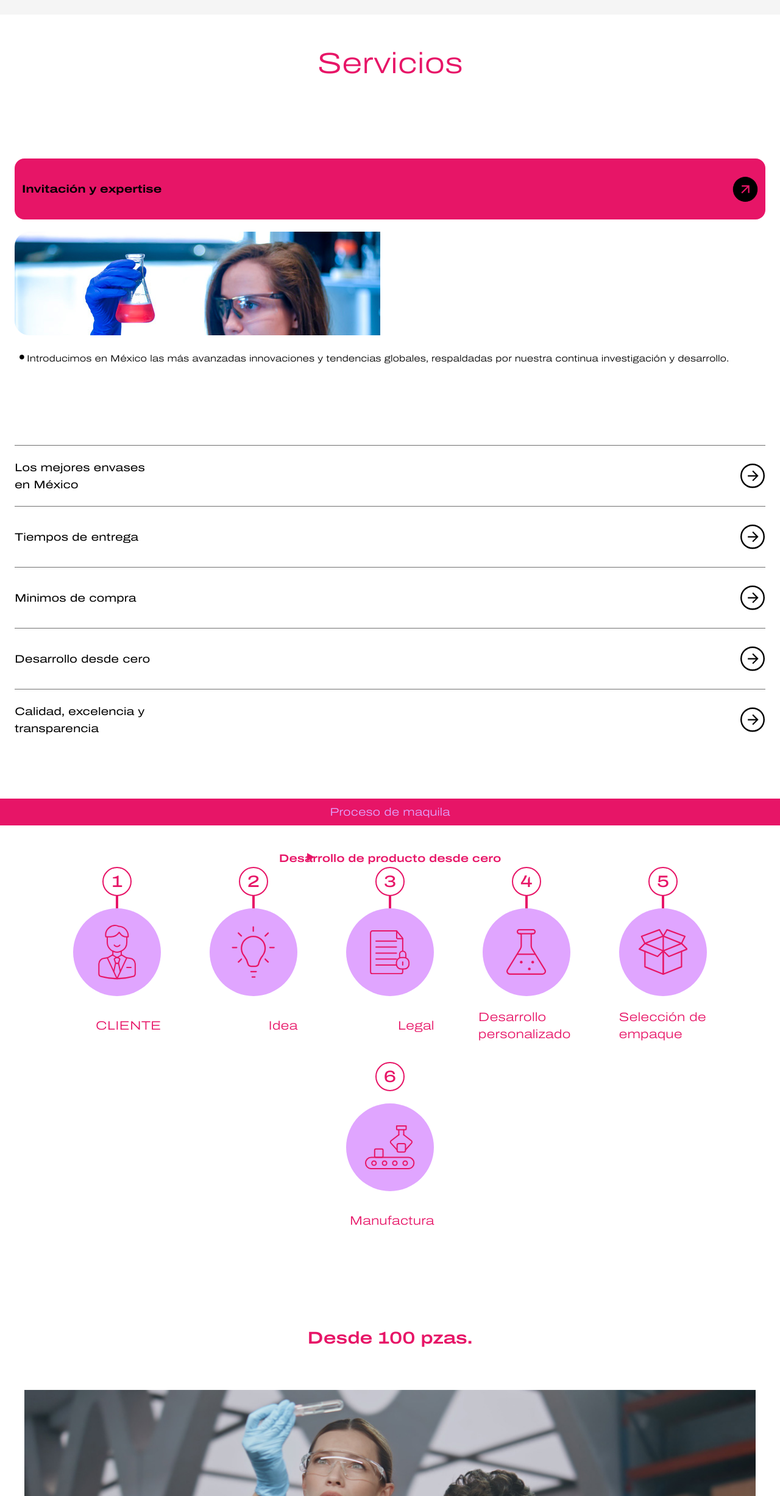
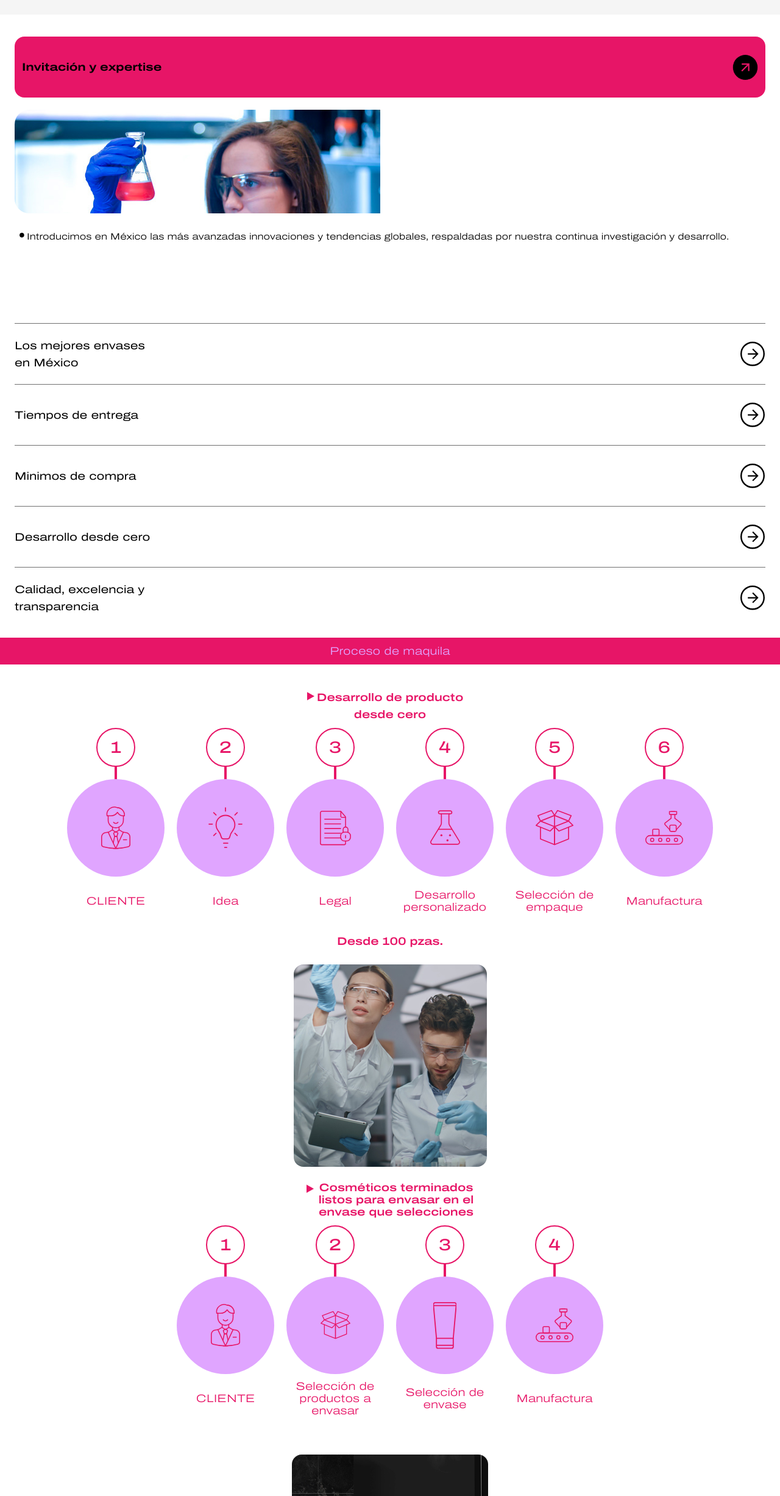
Before and after one commit to AlexRizo/insipiralab, a React (Vite) app: page /maquila in a window 1280 px wide. Shown: the part 1552-4006 px from the top of the page at 61% size. Built offline with nearby package versions, Linux system fonts and the light colour scheme.

Commit message:
npm run build

```diff
--- a/src/components/TimeLine.jsx
+++ b/src/components/TimeLine.jsx
@@ -2,7 +2,7 @@ import { TimeObject } from "./TimeObject";
 
 export const TimeLine = ({ data }) => {
     return (
-        <div className="flex flex-wrap justify-center 2xl:justify-normal 2xl:flex-none gap-8">
+        <div className="flex flex-wrap justify-center 2xl:justify-normal 2xl:flex-normal gap-0 2xl:gap-8 px-2">
             {
                 data.map((item) => (
                     <TimeObject key={ item.id } index={ item.id } text={ item.text } isLast={ data.length === item.id }>
--- a/src/components/TimeObject.jsx
+++ b/src/components/TimeObject.jsx
@@ -1,15 +1,15 @@
 export const TimeObject = ({ children, index = '', text, isLast = false }) => {
     return (
-        <div className="flex flex-col items-center gap-5">
-            <div className="rounded-full size-36 2xl:size-48 flex items-center justify-center bg-[#E0A5FF] order-2 2xl:order-[unset] z-10">
+        <div className="flex flex-col items-center gap-5 w-[180px] 2xl:w-auto my-2">
+            <div className="rounded-full size-40 2xl:size-48 flex items-center justify-center bg-[#E0A5FF] order-2 2xl:order-[unset] z-10">
                 { children }
             </div>
             <div className="relative flex items-center justify-center order-1 2xl:order-[unset]">
-                <p className="rounded-full bg-white z-10 size-12 border-2 border-[#E71567] text-[#E71567] flex items-center justify-center font-medium text-[27px]">{ index }</p>
-                <div hidden={ isLast } className="border-2 absolute border-[#E71567] w-[50px] 2xl:w-[230px] top-12 2xl:top-[unset] 2xl:left-0 rotate-90 2xl:rotate-0"></div>
+                <p className="rounded-full bg-white z-10 size-16 2xl:size-12 border-2 border-[#E71567] text-[#E71567] flex items-center justify-center font-medium text-[27px]">{ index }</p>
+                <div className={`border-2 absolute border-[#E71567] w-[50px] 2xl:w-[230px] top-16 2xl:top-[unset] 2xl:left-0 rotate-90 2xl:rotate-0 ${ isLast && '2xl:hidden' }`}></div>
             </div>
-            <div className="2xl:mt-10 2xl:-rotate-90 w-[192px] h-[56px] flex items-center justify-center order-3 2xl:order-[unset]">
-                <p className="text-[#E71567] font-light text-xl w-[145px] flex justify-end">{ text }</p>
+            <div className="2xl:mt-10 2xl:-rotate-90 2xl:w-[192px] h-[40px] 2xl:h-[56px] flex items-center justify-center order-3 2xl:order-[unset]">
+                <p className="text-[#E71567] font-light text-center text-lg leading-5 2xl:leading-normal 2xl:text-xl 2xl:w-[145px] flex justify-end">{ text }</p>
             </div>
         </div>
     )
--- a/src/data/data.jsx
+++ b/src/data/data.jsx
@@ -1,35 +1,55 @@
 import { ClientIcon, DesarrolloIcon, EnvaseIcon, IdeaIcon, LegalIcon, ManufacturaIcon, SeleccionIcon } from "../icons"
+
+
 
 export const desarrolloData = [
     {
         id: 1,
         text: 'CLIENTE',
-        icon: <ClientIcon />,
+        icon: <>
+            <ClientIcon className="hidden 2xl:block" />
+            <ClientIcon className="2xl:hidden" width="50" />
+        </>,
     },
     {
         id: 2,
         text: 'Idea',
-        icon: <IdeaIcon />,
+        icon: <>
+            <IdeaIcon className="hidden 2xl:block" />
+            <IdeaIcon className="2xl:hidden" width="58" />
+        </>,
     },
     {
         id: 3,
         text: 'Legal',
-        icon: <LegalIcon />,
+        icon: <>
+            <LegalIcon className="hidden 2xl:block" />
+            <LegalIcon className="2xl:hidden" width="51" />
+        </>,
     },
     {
         id: 4,
         text: 'Desarrollo personalizado',
-        icon: <DesarrolloIcon />,
+        icon: <>
+            <DesarrolloIcon className="hidden 2xl:block" />
+            <DesarrolloIcon className="2xl:hidden" width="49" />
+        </>,
     },
     {
         id: 5,
         text: 'Selección de empaque',
-        icon: <SeleccionIcon />,
+        icon: <>
+            <SeleccionIcon className="hidden 2xl:block" />
+            <SeleccionIcon className="2xl:hidden" width="62" />
+        </>,
     },
     {
         id: 6,
         text: 'Manufactura',
-        icon: <ManufacturaIcon />,
+        icon: <>
+            <ManufacturaIcon className="hidden 2xl:block" />
+            <ManufacturaIcon className="2xl:hidden" width="62" />
+        </>,
     },
 ];
 
@@ -37,22 +57,34 @@ export const envasesListosData = [
     {
         id: 1,
         text: 'CLIENTE',
-        icon: <ClientIcon />,
+        icon: <>
+            <ClientIcon className="hidden 2xl:block" />
+            <ClientIcon className="2xl:hidden" width="50" />
+        </>,
     },
     {
         id: 2,
         text: 'Selección de productos a envasar',
-        icon: <SeleccionIcon />,
+        icon: <>
+            <SeleccionIcon className="hidden 2xl:block" />
+            <SeleccionIcon className="2xl:hidden" width="49" />
+        </>,
     },
     {
         id: 3,
         text: 'Selección de envase',
-        icon: <EnvaseIcon />,
+        icon: <>
+            <EnvaseIcon className="hidden 2xl:block" />
+            <EnvaseIcon className="2xl:hidden" width="38" />
+        </>,
     },
     {
         id: 4,
         text: 'Manufactura',
-        icon: <ManufacturaIcon />,
+        icon: <>
+            <ManufacturaIcon className="hidden 2xl:block" />
+            <ManufacturaIcon className="2xl:hidden" width="62" />
+        </>,
     },
 ];
 
--- a/src/pages/MaquilaPage.jsx
+++ b/src/pages/MaquilaPage.jsx
@@ -74,8 +74,8 @@ export const MaquilaPage = () => {
                     classImage="2xl:-translate-y-36 3xl:-translate-y-44 w-[108px] 2xl:w-[170px] 3xl:w-[190px] opacity-95 2xl:opacity-80" />
             </div>
 
-            <div className="container m-auto pt-14 pb-20">
-                <h1 className="text-5xl text-[#E71567] text-center font-light mb-28">Servicios</h1>
+            <div className="container m-auto py-4 2xl:pt-14 2xl:pb-20">
+                <h1 className="text-5xl text-[#E71567] hidden 2xl:block text-center font-light mb-28">Servicios</h1>
                 <div className="flex flex-col 2xl:flex-row justify-center gap-14">
                     <OrderList setIndex={ setCurrentIndex } />
                     <div className="hidden 2xl:block">
@@ -88,11 +88,12 @@ export const MaquilaPage = () => {
                 <h1>Proceso de maquila</h1>
             </div>
 
-            <div className="container m-auto pb-20 pt-10 px-10 2xl:px-0 flex items-center flex-col">
+            <div className="container m-auto pb-20 pt-10 px-0 2xl:px-10 flex items-center flex-col">
                 <h1 className="text-[#E71567] relative text-lg 2xl:text-[28px] font-semibold flex 2xl:items-center justify-center text-center 2xl:text-left 2xl:gap-2">
-                    <TriangleIcon className="absolute -translate-x-[130px]" width="12" />
+                    <TriangleIcon className="absolute -translate-x-[130px] hidden 2xl:block" />
+                    <TriangleIcon className="absolute -translate-x-[130px] 2xl:hidden" width="12" />
                     <span>
-                        Desarrollo de producto desde cero
+                        Desarrollo de producto<br className="2xl:hidden"/> desde cero
                     </span>
                 </h1>
 
@@ -100,35 +101,38 @@ export const MaquilaPage = () => {
                     <TimeLine data={ desarrolloData } />
                 </div>
 
-                <h1 className="text-[#E71567] text-[28px] font-semibold mt-36">
+                <h1 className="text-[#E71567] text-lg text-[28px] font-semibold mt-6 2xl:mt-36">
                     <span>
                         Desde 100 pzas.
                     </span>
                 </h1>
 
-                <div className="my-16">
-                    <img src="/img/maquila/maquila-100-piezas.jpg" alt="" />
+                <div className="my-6 2xl:my-16">
+                    <img src="/img/maquila/maquila-100-piezas.jpg" loading="lazy" className="hidden 2x:block" />
+                    <img src="/img/maquila/maquila-100-piezas-mobile.jpg" loading="lazy" className="2x:hidden rounded-2xl" />
                 </div>
 
-                <h1 className="text-[#E71567] text-[28px] font-semibold flex items-start justify-center gap-2 text-center">
-                    <TriangleIcon className="mt-2" />
+                <h1 className="text-[#E71567] text-lg 2xl:text-[28px] leading-5 2xl:leading-normal font-semibold flex items-start justify-center gap-2 text-center">
+                <TriangleIcon className="hidden 2xl:block" />
+                <TriangleIcon className=" 2xl:hidden" width="12" />
                     <span>
-                        Cosméticos terminados listos para envasar<br /> en el envase que selecciones
+                        Cosméticos terminados<br className="2xl:hidden" /> listos para envasar<br className="hidden 2xl:block" /> en el<br className="2xl:hidden" /> envase que selecciones
                     </span>
                 </h1>
 
-                <div className="mt-28">
+                <div className="mt-1 2xl:mt-28">
                     <TimeLine data={ envasesListosData } />
                 </div>
 
-                <h1 className="text-[#E71567] text-[28px] font-semibold mt-36">
+                <h1 className="text-[#E71567] hidden 2xl:block text-lg 2xl:text-[28px] font-semibold mt-36">
                     <span>
                         Desde 100 pzas.
                     </span>
                 </h1>
 
                 <div className="mt-16">
-                    <img src="/img/maquila/maquila-100-piezas-2.jpg" alt="" />
+                    <img src="/img/maquila/maquila-100-piezas-2.jpg" loading="lazy" className="hidden 2x:block" />
+                    <img src="/img/maquila/maquila-100-piezas-2-mobile.jpg" loading="lazy" className="2x:hidden rounded-2xl" />
                 </div>
             </div>
         </section>
```
Also changed, not shown: public/img/maquila/maquila-100-piezas-2-mobile.jpg (added), public/img/maquila/maquila-100-piezas-mobile.jpg (added).
